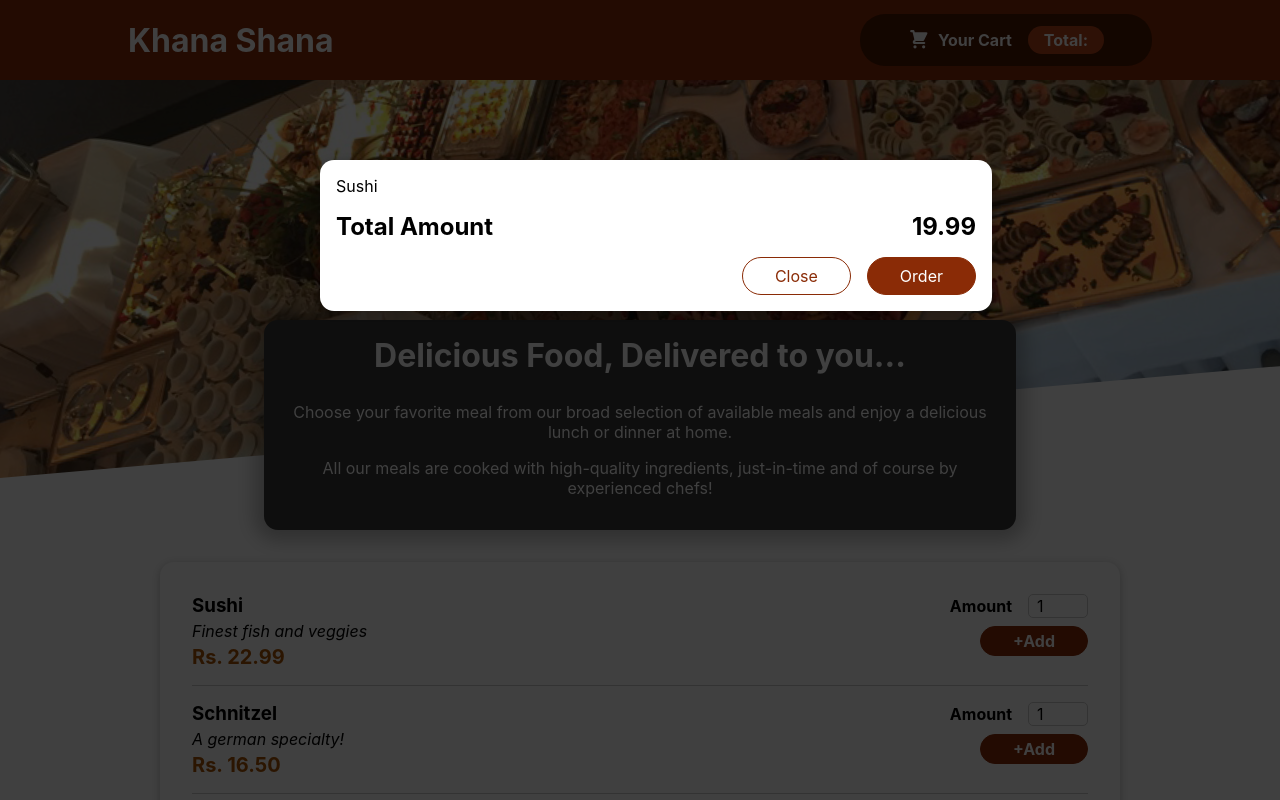
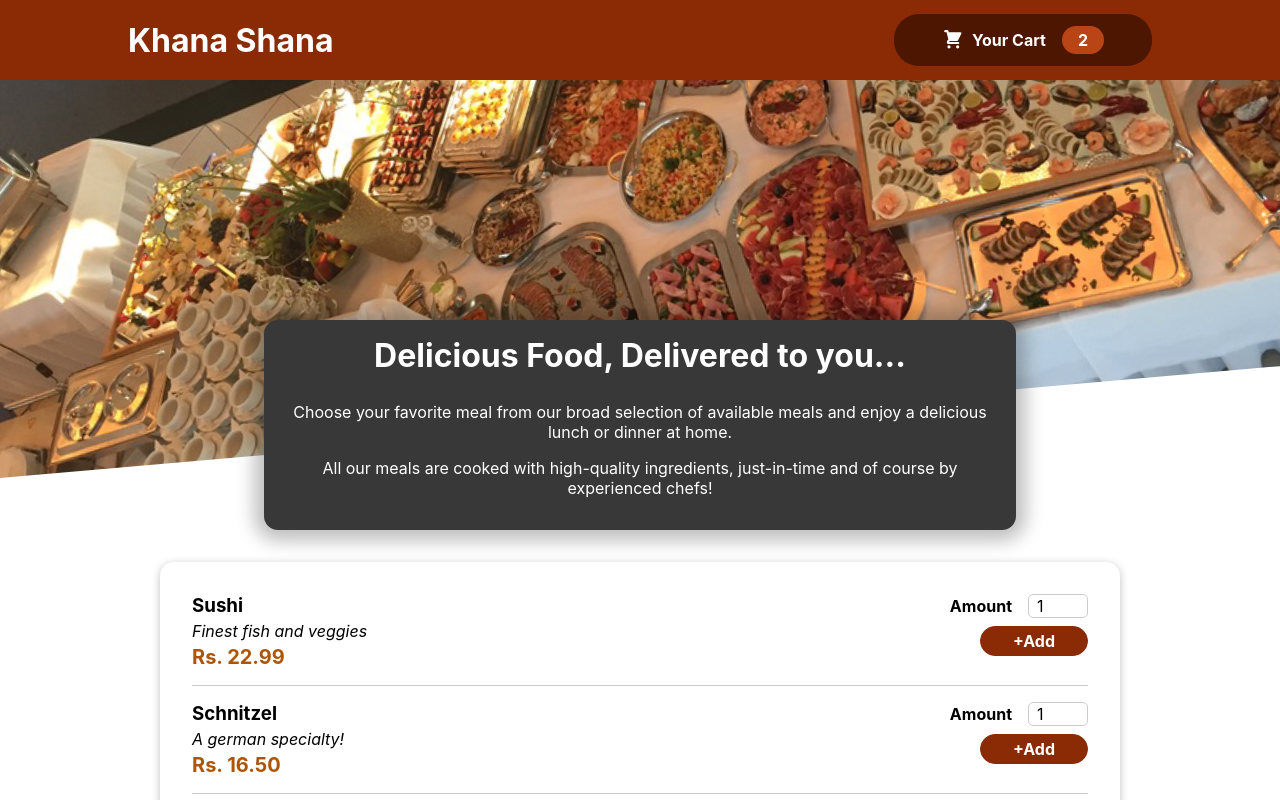
Before and after one commit to Skamilya27/Restaurant-app-react, a React (Create React App) app: page / in a window 1280 px wide. Shown: the top 800 px of the page. Built offline with nearby package versions, Linux system fonts and the light colour scheme.

Commit message:
added functionality to cart btn

```diff
--- a/src/App.js
+++ b/src/App.js
@@ -1,4 +1,4 @@
-import { Fragment } from 'react';
+import { Fragment, useState } from 'react';
 import './App.css';
 import Header from './components/Layout/Header';
 import Meals from './components/Meals/Meals';
@@ -6,10 +6,21 @@
 
 
 function App() {
+
+  const [cartIsShown, setCartIsShown] = useState(false);
+
+  const showCartHandler = () => {
+    setCartIsShown(true);
+  }
+
+  const hideCartHandler = () => {
+    setCartIsShown(false);
+  }
+
   return (
     <Fragment>
-      <Cart />
-      <Header />
+      { cartIsShown && <Cart onClose={hideCartHandler} />}
+      <Header onShowCart={showCartHandler} />
       <main>
         <Meals />
       </main>
--- a/src/components/Cart/Cart.js
+++ b/src/components/Cart/Cart.js
@@ -8,14 +8,14 @@
   )}</ul>
 
   return (
-    <Modal>
+    <Modal onCLose={props.onCLose}>
       {cartItems}
       <div className={classes.total}>
         <span>Total Amount</span>
         <span>19.99</span>
       </div>
       <div className={classes.actions}>
-        <button className={classes['button--alt']}>Close</button>
+        <button className={classes['button--alt']} onClick={props.onClose}>Close</button>
         <button className={classes.button}>Order</button>
       </div>
     </Modal>
--- a/src/components/Layout/Header.js
+++ b/src/components/Layout/Header.js
@@ -9,7 +9,7 @@
     <Fragment>
       <header className={classes.header}>
         <h1>Khana Shana</h1>
-        <HeaderCartButton />
+        <HeaderCartButton onClick={props.onShowCart}/>
       </header>
       <div className={classes['main-image']}>
         <img src={mealsImage} alt='A table full of delicious food!' />
--- a/src/components/Layout/HeaderCartButton.js
+++ b/src/components/Layout/HeaderCartButton.js
@@ -4,13 +4,13 @@
 
 function HeaderCartButton(props) {
   return (
-    <button className={classes.button}>
+    <button className={classes.button} onClick={props.onClick}>
         <span className={classes.icon}>
             <CartIcon />
         </span>
         <span>Your Cart</span>
         <span className={classes.badge}>
-            Total:
+            2
         </span>
     </button>
   )
--- a/src/components/UI/Backdrop.js
+++ b/src/components/UI/Backdrop.js
@@ -1,9 +1,9 @@
 import React from 'react'
 import classes from './Modal.module.css'
 
-function Backdrop() {
+function Backdrop(props) {
   return (
-    <div className={classes.backdrop}>
+    <div className={classes.backdrop} onClick={props.onClose}>
 
     </div>
   )
--- a/src/components/UI/Modal.js
+++ b/src/components/UI/Modal.js
@@ -8,7 +8,7 @@
 function Modal(props) {
   return (
     <Fragment>
-      {ReactDOM.createPortal(<Backdrop />, portalElement)}
+      {ReactDOM.createPortal(<Backdrop onClose={props.onCLose}/>, portalElement)}
       {ReactDOM.createPortal(
         <ModalOverlay>{props.children}</ModalOverlay>,
         portalElement
```
